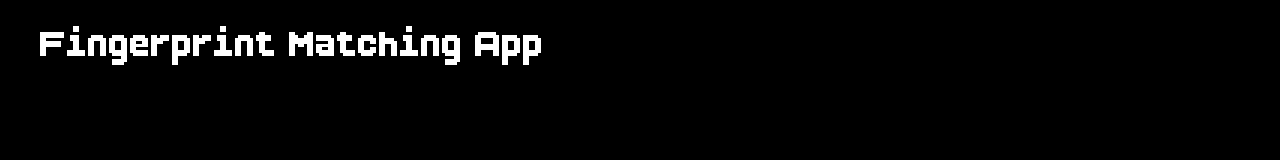
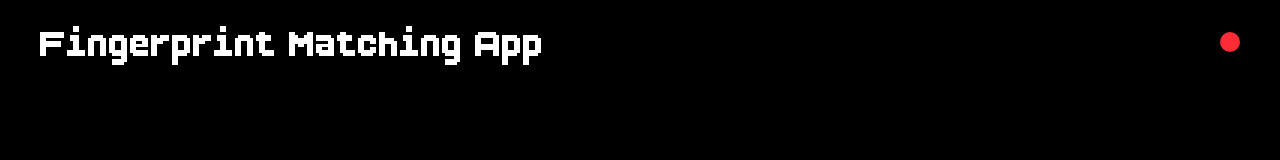
Before and after one commit to haithamexe/fingerprint-frontend, a React (Vite) app: page / in a window 1280 px wide. Shown: the top 160 px of the page. Built offline with nearby package versions, Linux system fonts and the light colour scheme.

Commit message:
lasers added 5

```diff
--- a/src/App.jsx
+++ b/src/App.jsx
@@ -129,6 +129,22 @@ const BackGroundlasers = () => {
         className="w-73 h-2 bg-green-500 absolute top-[6%] left-[50%] transform -translate-x-1/2 z-300"
         style={{ opacity: showInnerLaser ? 1 : 0 }}
       ></motion.div>
+      <motion.div
+        initial={{ opacity: 0 }}
+        animate={{ opacity: 1 }}
+        transition={{
+          duration: 0.7,
+          repeat: Infinity,
+          ease: "easeInOut",
+          repeatType: "mirror",
+          delay: 1,
+
+          repeatDelay: 1,
+          // Add any additional properties here
+        }}
+        className="w-5 h-5 bg-red-500 absolute rounded-full right-10 top-8 z-500"
+        style={{ opacity: showInnerLaser ? 1 : 0 }}
+      ></motion.div>
     </>
   );
 };
@@ -139,11 +155,15 @@ const FadeInTextWithMaskByWords = ({
   duration = 0.5,
   delay = 0.07,
 }) => (
-  <motion.div className={"flex flex-wrap " + className}>
+  <motion.div
+    onMouseOver={textGlitchEffect}
+    data-text={text}
+    className={"flex flex-wrap " + className}
+  >
     {text.split(" ").map((word, index) => (
       <motion.span
         key={index}
-        className={"inline-block whitespace-nowrap mr-3"}
+        className={"inline-block whitespace-nowrap mr-3 pointer-events-none"}
         initial={{ y: "100%", opacity: 0 }}
         whileInView={{ y: 0, opacity: 1 }}
         transition={{
@@ -161,6 +181,31 @@ const FadeInTextWithMaskByWords = ({
     ))}
   </motion.div>
 );
+
+const textGlitchEffect = (e) => {
+  const letters = "ABCDEFGHIJKLMNOPQRSTUVWXYZabcdefghijklmnopqrstuvwxyz";
+
+  let iteration = 0;
+
+  const interval = setInterval(() => {
+    e.target.innerText = e.target.innerText
+      .split("")
+      .map((letter, index) => {
+        if (index < iteration) {
+          return e.target.getAttribute("data-text")[index];
+        }
+        return letters[Math.floor(Math.random() * letters.length)];
+      })
+      .join("");
+
+    if (iteration > 5) {
+      clearInterval(interval);
+      e.target.innerText = e.target.getAttribute("data-text");
+    }
+
+    iteration += 1 / 3;
+  }, 30);
+};
 
 function App() {
   // const [paddings, setPaddings] = useState({
@@ -189,18 +234,12 @@ function App() {
 
   return (
     <div className="w-screen h-screen bg-bg relative overflow-hidden">
-      {/* <h1 className="absolute top-5 left-10 text-5xl font-bold text-text z-500 select-none font-title">
-        Fingerprint Matching App
-      </h1> */}
       <FadeInTextWithMaskByWords
         text="Fingerprint Matching App"
         delay={0.5}
         className="absolute top-5 left-10 text-5xl font-bold text-text z-500 select-none font-title"
       />
       <div className="absolute bottom-7 left-10  font-bold text-text z-500 select-none font-title">
-        {/* <h1>
-          Sponsered By <span> Aswar </span>X<span> HurryApp Hackathon 3 </span>
-        </h1> */}
         <FadeInTextWithMaskByWords
           text="Sponsered By Aswar X HurryApp Hackathon 3"
           delay={0.1}
@@ -208,14 +247,27 @@ function App() {
         />
       </div>
 
-      <div className="absolute bottom-7 right-10  font-bold text-text z-500 select-none font-title">
+      <motion.div
+        initial={{ scale: 0.9, y: 10, opacity: 0 }}
+        animate={{ scale: 1, y: 0, opacity: 1 }}
+        transition={{
+          duration: 0.4,
+          repeatType: "mirror",
+          ease: "easeInOut",
+          delay: 0.8,
+          type: "spring",
+          stiffness: 100,
+          damping: 10,
+        }}
+        className="absolute bottom-5 right-10  font-bold text-text z-500 select-none font-title"
+      >
         <h1 className="flex items-center justify-center gap-2 bg-accent px-2 py-1 rounded-full text-black">
           Add User
           <span>
             <FaUserPlus />
           </span>
         </h1>
-      </div>
+      </motion.div>
 
       <div className="w-full h-full opacity-20  absolute z-70">
         <img
```
